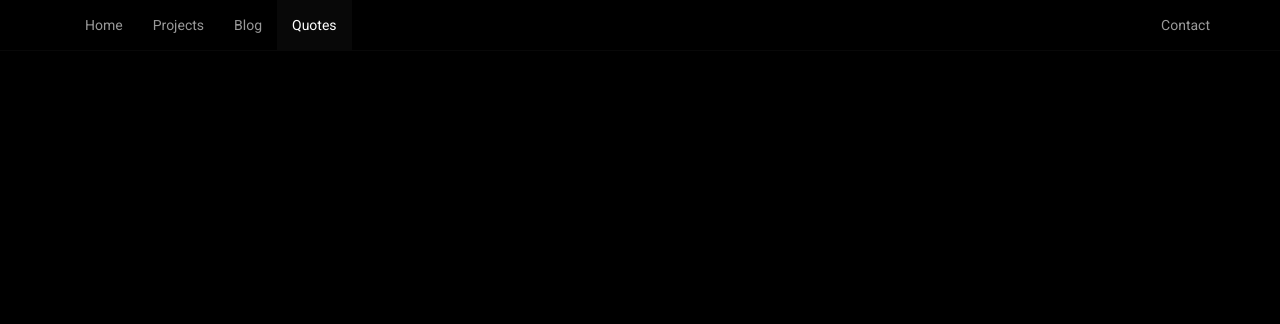
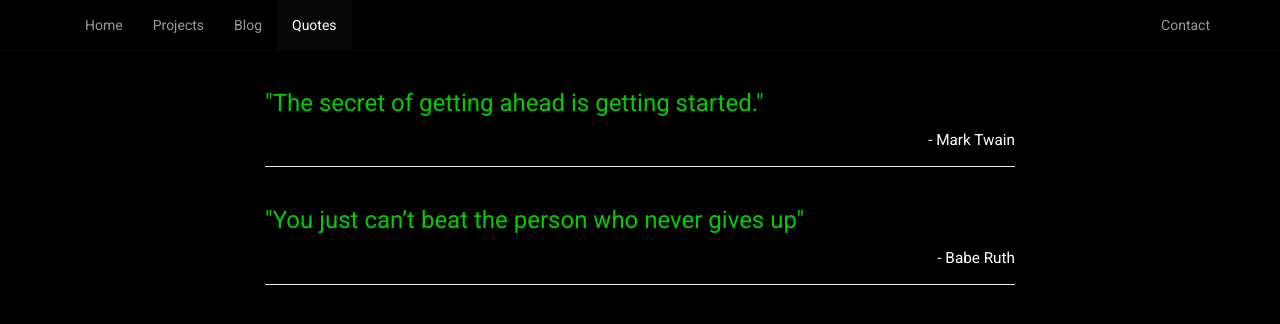
Before and after one commit to shvipin/muzzycoder.github.io, a plain HTML site: page quotes.html in a window 1280 px wide. Drawn offline with nearby package versions, Linux system fonts and the light colour scheme.

Commit message:
added quotes page

```diff
--- a/css/local.css
+++ b/css/local.css
@@ -45,3 +45,7 @@ p{
     color: #00CC00;
 
 }
+
+#blog_page h3 {
+    color: #00CC00;
+}
--- a/quotes.html
+++ b/quotes.html
@@ -46,6 +46,31 @@
       </div>
     </div>
 
+    <div id="blog_page">
+
+        <div class="container">
+
+            <div class="row">
+                <div class="col-sm-2"></div>
+                <div class="col-sm-8">
+                    <h3>"The secret of getting ahead is getting started."</h3>
+                    <p class="pull-right"><small>- Mark Twain</small></p>
+                    <br>
+                    <hr>
+                </div>
+            </div>
+            <div class="row">
+                <div class="col-sm-2"></div>
+                <div class="col-sm-8">
+                    <h3>"You just can’t beat the person who never gives up"</h3>
+                    <p class="pull-right"><small>- Babe Ruth</small></p>
+                    <br>
+                    <hr>
+                </div>
+            </div>
+
+        </div>
+    </div>
 
     <!-- Bootstrap core JavaScript
     ================================================== -->
```
Also changed, not shown: index.html (+1 -1 lines), projects.html (+3 -1 lines).
